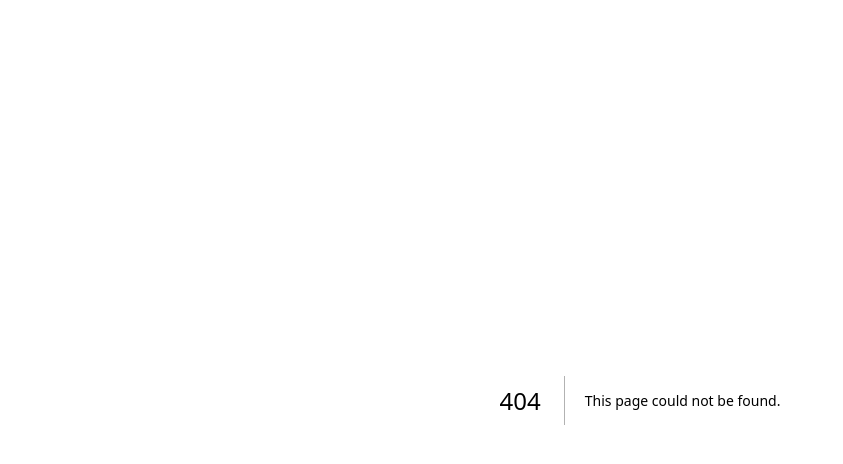
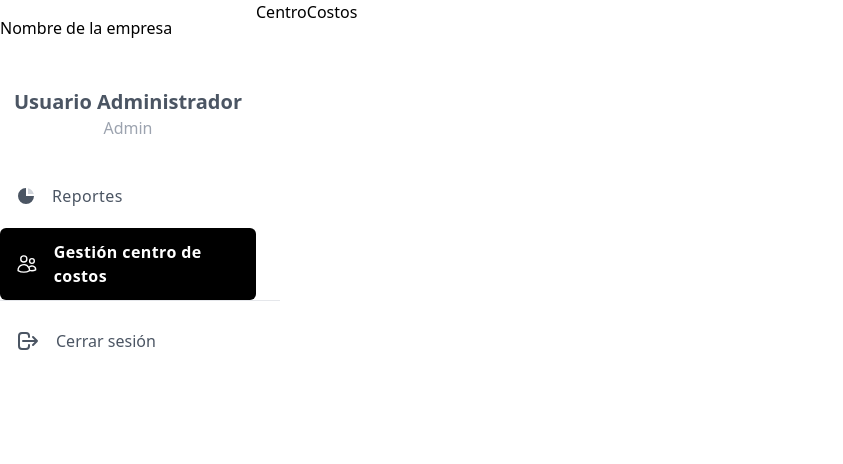
Before and after one commit to mkhi33/gestionLineasTelefonicas, a Next.js app: page /centro_costos in a window 1280 px wide. Before the commit this address had no page. Shown: the top 464 px of the page, without its empty margins (0-843 px from the left). Built offline with nearby package versions, Linux system fonts and the light colour scheme.

Commit message:
Creando las rutas principales

```diff
--- /dev/null
+++ b/src/pages/centro_costos.js
@@ -0,0 +1,13 @@
+import Layout from '@/Layout/Layout'
+import React from 'react'
+
+const CentroCostos = () => {
+  return (
+    <Layout>
+      <div>CentroCostos</div>
+
+    </Layout>
+  )
+}
+
+export default CentroCostos
--- /dev/null
+++ b/src/pages/departamentos.js
@@ -0,0 +1,12 @@
+import Layout from '@/Layout/Layout'
+import React from 'react'
+
+const Departamentos = () => {
+  return (
+    <Layout>
+      <div>Departamentos</div>
+    </Layout>
+  )
+}
+
+export default Departamentos
--- a/src/pages/index.js
+++ b/src/pages/index.js
@@ -1,13 +1,17 @@
 import Image from 'next/image'
 import { Inter } from 'next/font/google'
 import Layout from '@/Layout/Layout.jsx'
+import { AuthProvider } from '@/context/authProvider'
 
 const inter = Inter({ subsets: ['latin'] })
 
 export default function Home() {
   return (
+
     <Layout>
       Desde inicio
     </Layout>
+
+
   )
 }
--- /dev/null
+++ b/src/pages/usuarios.js
@@ -0,0 +1,12 @@
+import Layout from '@/Layout/Layout'
+import React from 'react'
+
+const Usuarios = () => {
+  return (
+    <Layout>
+        <div>usuarios</div>
+    </Layout>
+  )
+}
+
+export default Usuarios
```
